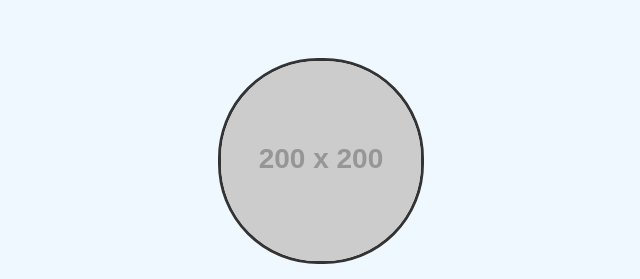
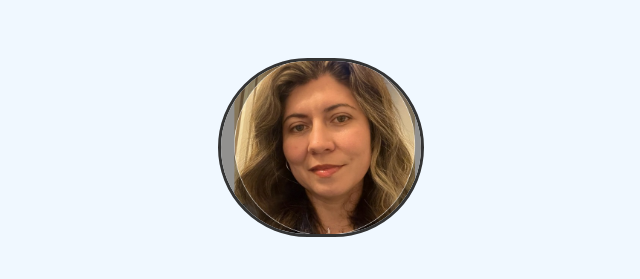
Before and after one commit to heloisavianna86-lang/meu-primeiro-site, a plain HTML site: page index.html in a window 1280 px wide. Shown: the top 279 px of the page, without its empty margins (319-959 px from the left). Drawn offline with Linux system fonts and the light colour scheme; placeholder pictures from the web are drawn by us.

Commit message:
Atualiza imagem para foto real

```diff
--- a/index.html
+++ b/index.html
@@ -40,7 +40,7 @@
 <body>
 
   <!-- Imagem de exemplo (você pode trocar pela sua depois) -->
-  <img src="https://via.placeholder.com/200" alt="Foto de perfil">
+ <img src="imagem_2025-08-23_213334540.png" alt="Foto da Heloísa Vianna">
 
   <h1>Olá, eu sou a Heloísa Vianna!</h1>
   <p>Este é meu primeiro site feito com HTML e um toque de CSS.</p>
```
